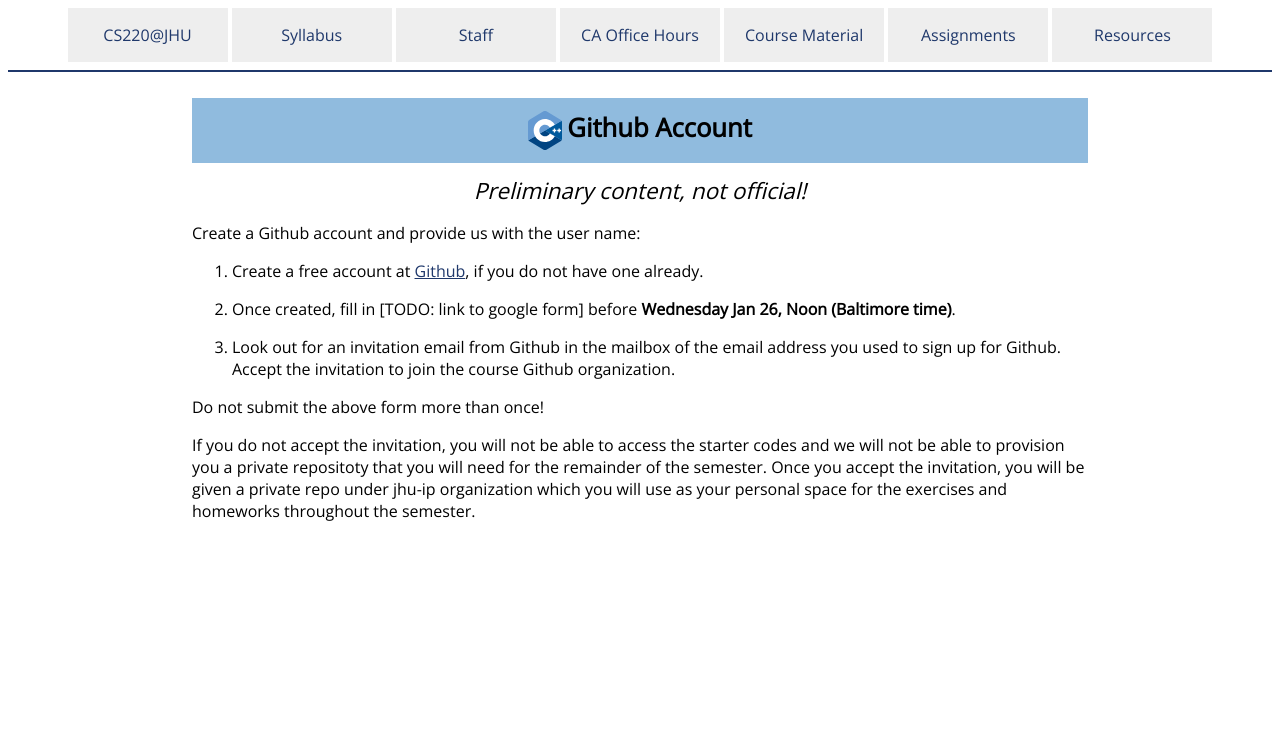
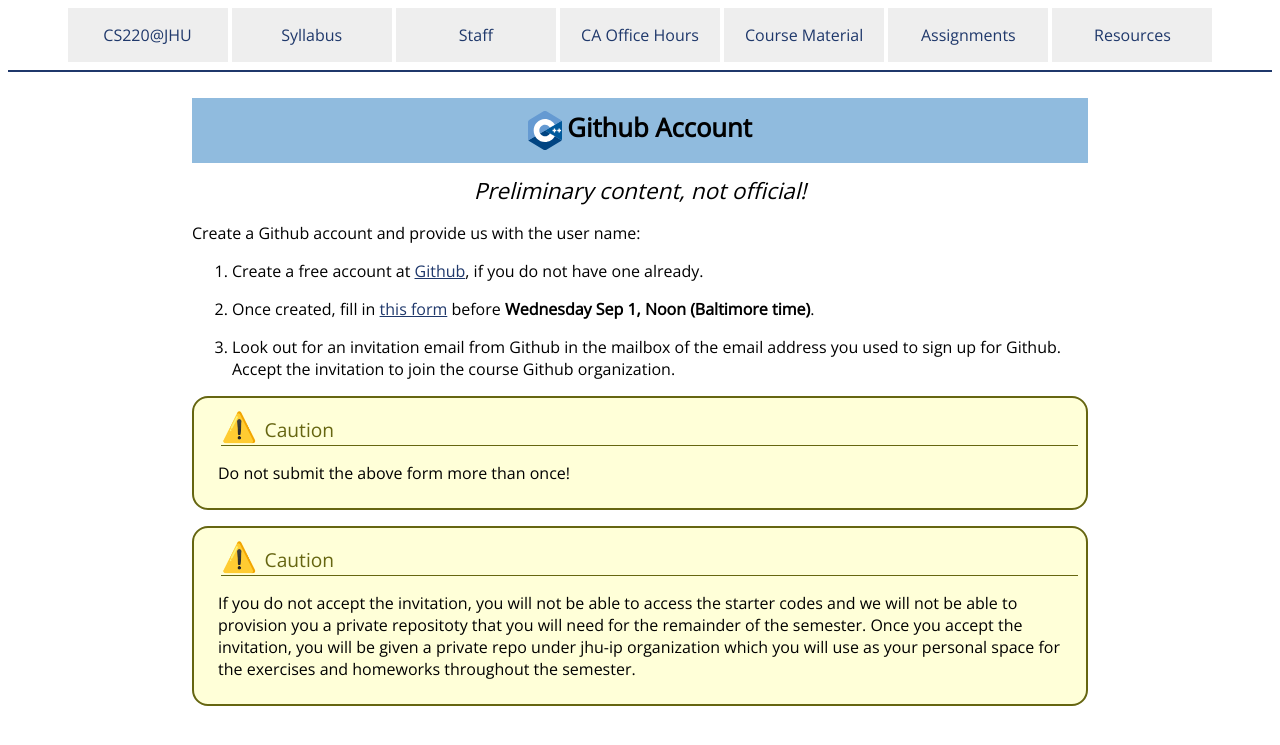
Before and after one commit to jhu-ip/cs220-s22, a Jekyll site: the page built from exercise/github.md, in a window 1280 px wide. Shown: the top 745 px of the page. Built offline with Jekyll 4.4.1, drawn with Linux system fonts in a browser that asks for light colours.

Commit message:
better docusaurus->GFM conversion
Implemented styling for admonitions.

```diff
--- a/css/intprog.css
+++ b/css/intprog.css
@@ -193,3 +193,102 @@
   width: 100%;
   height: 100em;
 }
+
+/* General admonition styling */
+
+div.admonition {
+  border-radius: 1em;
+  padding: 0.5em;
+  margin-top: 1em;
+  margin-bottom: 1em;
+}
+
+div.admonition div.title {
+  /*padding-top: 0.4em;*/
+  border-bottom: 1pt solid;
+  font-size: 120%;
+}
+
+div.admonition div.title:before {
+  font-size: 150%;
+}
+
+div.admonition div.title, div.admonition div.content {
+  margin-left: 1em;
+  /*width: 80%;*/
+}
+
+/* Note styling */
+
+div.note {
+  background: #eee;
+  border: 2px solid #666;
+}
+
+div.note div.title {
+  color: #666;
+}
+
+div.note div.title:before {
+  content: "ℹ️ ";
+}
+
+/* Tip styling */
+
+div.tip {
+  background: #d8ffd8;
+  border: 2px solid #161;
+}
+
+div.tip div.title {
+  color: #161;
+}
+
+div.tip div.title:before {
+  content: "💡 ";
+}
+
+/* Info styling */
+
+div.info {
+  background: #d8d8ff;
+  border: 2px solid #116;
+}
+
+div.info div.title {
+  color: #116;
+}
+
+div.info div.title:before {
+  content: "ℹ️ ";
+}
+
+/* Caution styling */
+
+div.caution {
+  background: #ffffd8;
+  border: 2px solid #661;
+}
+
+div.caution div.title {
+  color: #661;
+}
+
+div.caution div.title:before {
+  content: "⚠️ ";
+}
+
+/* Danger styling */
+
+div.danger {
+  background: #ffd8d8;
+  border: 2px solid #611;
+}
+
+div.danger div.title {
+  color: #611;
+}
+
+div.danger div.title:before {
+  content: "🔥 ";
+}
--- a/exercise/github.md
+++ b/exercise/github.md
@@ -1,25 +1,59 @@
 ---
+id: github
 layout: default
-title: "Github Account"
+title: Github Account
 ---
 
 Create a Github account and provide us with the user name:
 
 1. Create a free account at <a href="https://github.com/join">Github</a>, if you do not have one already.
 
-2. Once created, fill in [TODO: link to google form] before **Wednesday Jan 26, Noon (Baltimore time)**.
+2. Once created, fill in <a href="https://docs.google.com/forms/d/1EIZ324B6MTT5MxPhhSVyQ-JcRixtU7fRC3c635zeU6s/" target="_blank">this form</a> before **Wednesday Sep 1, Noon (Baltimore time)**.
 
 3. Look out for an invitation email from Github in the mailbox of the email address you used to sign up for Github. Accept the invitation to join the course Github organization.
 
-<div class='caution'>
+<div class='admonition caution'>
+<div class='title'>Caution</div>
+<div class='content'>
 <p>Do not submit the above form more than once!</p>
 </div>
+</div>
 
-<div class='caution'>
+<div class='admonition caution'>
+<div class='title'>Caution</div>
+<div class='content'>
 <p>If you do not accept the invitation, you will not be able to access the starter codes and we will not be able to provision you a private repositoty that you will need for the remainder of the semester. Once you accept the invitation, you will be given a private repo under jhu-ip organization which you will use as your personal space for the exercises and homeworks throughout the semester.</p>
 </div>
+</div>
 
+<!-- What's below is just some tests of styling of admonitions -->
 
 <!--
-<a href="https://docs.google.com/forms/d/1EIZ324B6MTT5MxPhhSVyQ-JcRixtU7fRC3c635zeU6s/" target="_blank">this form</a>
+<div class='admonition note'>
+<div class='title'>Note</div>
+<div class='content'>
+<p>This is a note, yo. Take heed.</p>
+</div>
+</div>
+
+<div class='admonition tip'>
+  <div class='title'>Tip</div>
+  <div class='content'>
+   <p>This is a sweet tip, yo.</p>
+  </div>
+</div>
+
+<div class='admonition info'>
+  <div class='title'>Info</div>
+  <div class='content'>
+   <p>This is some sweet info, yo.</p>
+  </div>
+</div>
+
+<div class='admonition danger'>
+  <div class='title'>Danger</div>
+  <div class='content'>
+   <p>Whoa, be careful, dude.</p>
+  </div>
+</div>
 -->
```
Also changed, not shown: convert_docusaurus_markdown.rb (added, +86 -0 lines), convert_quilt_markdown.rb (deleted, +0 -69 lines), README.md.
